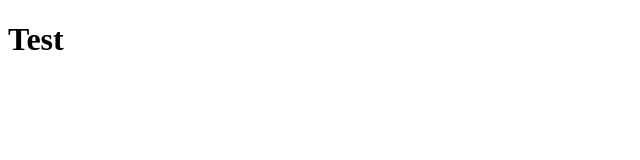
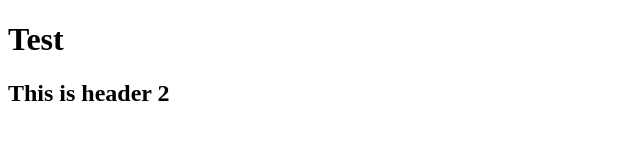
Before and after one commit to yreddy01/git-collaboration, a plain HTML site: page index.html in a window 1280 px wide. Shown: the whole page, without its empty margins (0-640 px from the left). Drawn offline with Linux system fonts and the light colour scheme.

Commit message:
added h2

```diff
--- a/index.html
+++ b/index.html
@@ -4,5 +4,6 @@
         <meta charset="UTF-8" />
 
     </head>
-    <body><h1>Test</h1></body>
+    <body><h1>Test</h1>
+    <h2>This is header 2</h2></body>
 </html>
```
